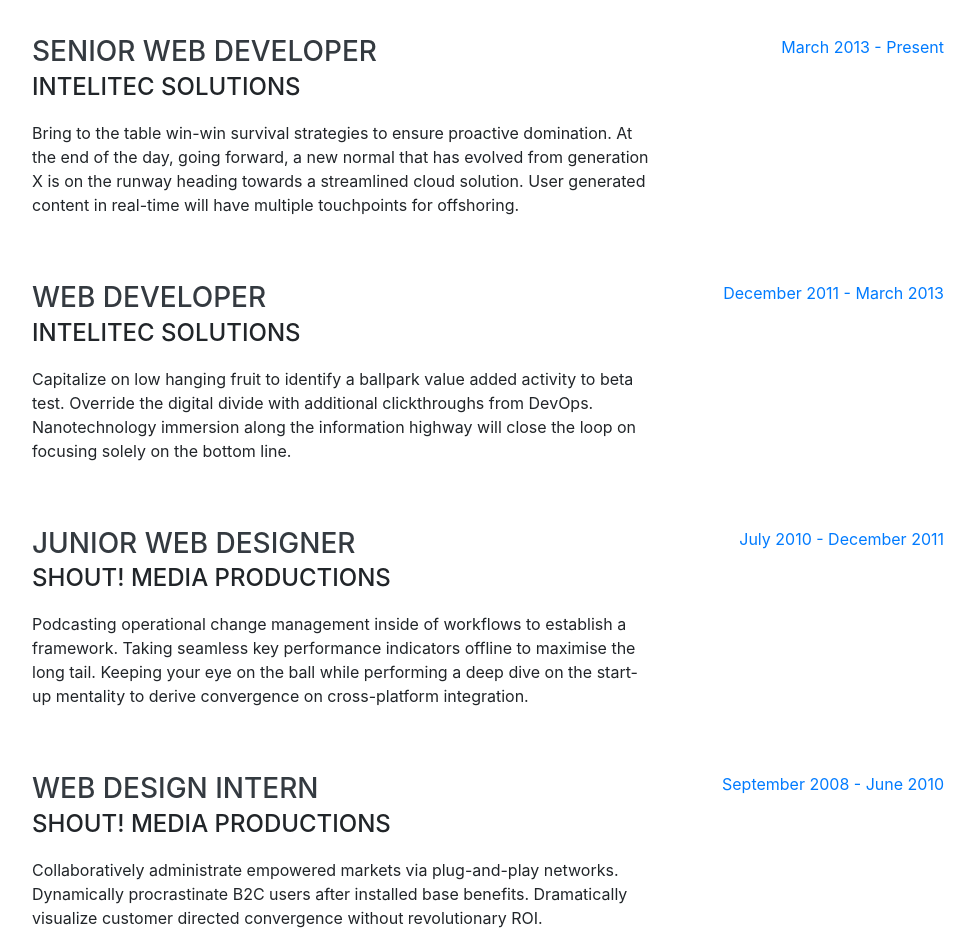
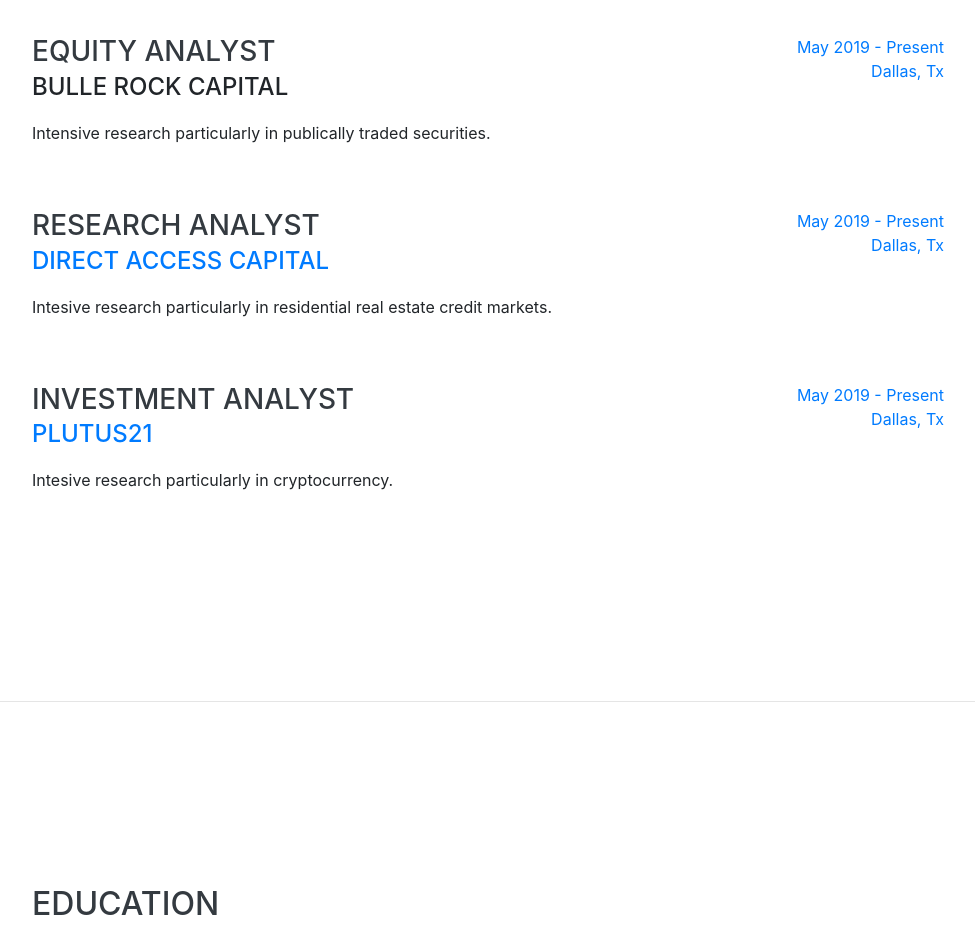
Before and after one commit to Lukeshirley3/Lukeshirley3.github.io, a website with bundled scripts: page index.html in a window 1280 px wide. Shown: the part 900-1849 px from the top of the page, without its empty margins (288-1263 px from the left). Built offline with nearby package versions, Linux system fonts and the light colour scheme; a web font is replaced by a local one.

Commit message:
Update index.html

```diff
--- a/index.html
+++ b/index.html
@@ -96,49 +96,45 @@
 
         <div class="resume-item d-flex flex-column flex-md-row justify-content-between mb-5">
           <div class="resume-content">
-            <h3 class="mb-0">Senior Web Developer</h3>
-            <div class="subheading mb-3">Intelitec Solutions</div>
-            <p>Bring to the table win-win survival strategies to ensure proactive domination. At the end of the day, going forward, a new normal that has evolved from generation X is on the runway heading towards a streamlined cloud solution. User generated content in real-time will have multiple touchpoints for offshoring.</p>
+            <h3 class="mb-0">Equity Analyst</h3>
+            <div class="subheading mb-3">Bulle Rock Capital</div>
+            <p>Intensive research particularly in publically traded securities.</p>
           </div>
           <div class="resume-date text-md-right">
-            <span class="text-primary">March 2013 - Present</span>
+            <span class="text-primary">May 2019 - Present</span>
+            <div class="resume-date text-md-right">
+              <span class="text-primary">Dallas, Tx</span>
+            </div>
           </div>
         </div>
 
         <div class="resume-item d-flex flex-column flex-md-row justify-content-between mb-5">
           <div class="resume-content">
-            <h3 class="mb-0">Web Developer</h3>
-            <div class="subheading mb-3">Intelitec Solutions</div>
-            <p>Capitalize on low hanging fruit to identify a ballpark value added activity to beta test. Override the digital divide with additional clickthroughs from DevOps. Nanotechnology immersion along the information highway will close the loop on focusing solely on the bottom line.</p>
+            <h3 class="mb-0">Research Analyst</h3>
+            <div class="subheading mb-3"><a href="https://www.dacapital.biz/">Direct Access Capital</a></div>
+            <p>Intesive research particularly in residential real estate credit markets.</p>
           </div>
           <div class="resume-date text-md-right">
-            <span class="text-primary">December 2011 - March 2013</span>
+            <span class="text-primary">May 2019 - Present</span>
+            <div class="resume-date text-md-right">
+              <span class="text-primary">Dallas, Tx</span>
+            </div>
           </div>
         </div>
 
         <div class="resume-item d-flex flex-column flex-md-row justify-content-between mb-5">
           <div class="resume-content">
-            <h3 class="mb-0">Junior Web Designer</h3>
-            <div class="subheading mb-3">Shout! Media Productions</div>
-            <p>Podcasting operational change management inside of workflows to establish a framework. Taking seamless key performance indicators offline to maximise the long tail. Keeping your eye on the ball while performing a deep dive on the start-up mentality to derive convergence on cross-platform integration.</p>
+            <h3 class="mb-0">Investment Analyst</h3>
+            <div class="subheading mb-3"><a href="https://www.plutus21.com/">Plutus21</a></div>
+            <p>Intesive research particularly in cryptocurrency.</p>
           </div>
           <div class="resume-date text-md-right">
-            <span class="text-primary">July 2010 - December 2011</span>
+            <span class="text-primary">May 2019 - Present</span>
+            <div class="resume-date text-md-right">
+              <span class="text-primary">Dallas, Tx</span>
+            </div>
           </div>
         </div>
-
-        <div class="resume-item d-flex flex-column flex-md-row justify-content-between">
-          <div class="resume-content">
-            <h3 class="mb-0">Web Design Intern</h3>
-            <div class="subheading mb-3">Shout! Media Productions</div>
-            <p>Collaboratively administrate empowered markets via plug-and-play networks. Dynamically procrastinate B2C users after installed base benefits. Dramatically visualize customer directed convergence without revolutionary ROI.</p>
-          </div>
-          <div class="resume-date text-md-right">
-            <span class="text-primary">September 2008 - June 2010</span>
-          </div>
-        </div>
-
-      </div>
 
     </section>
 
```
